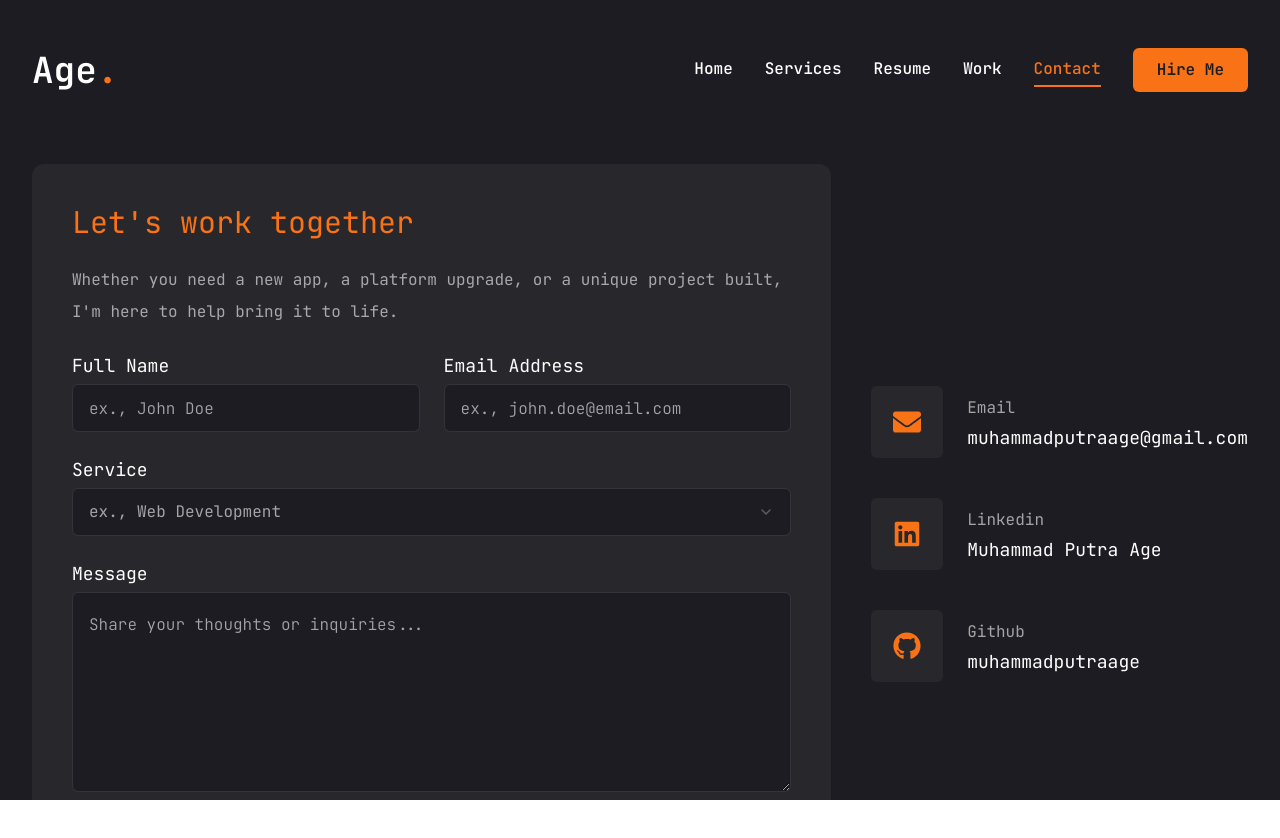
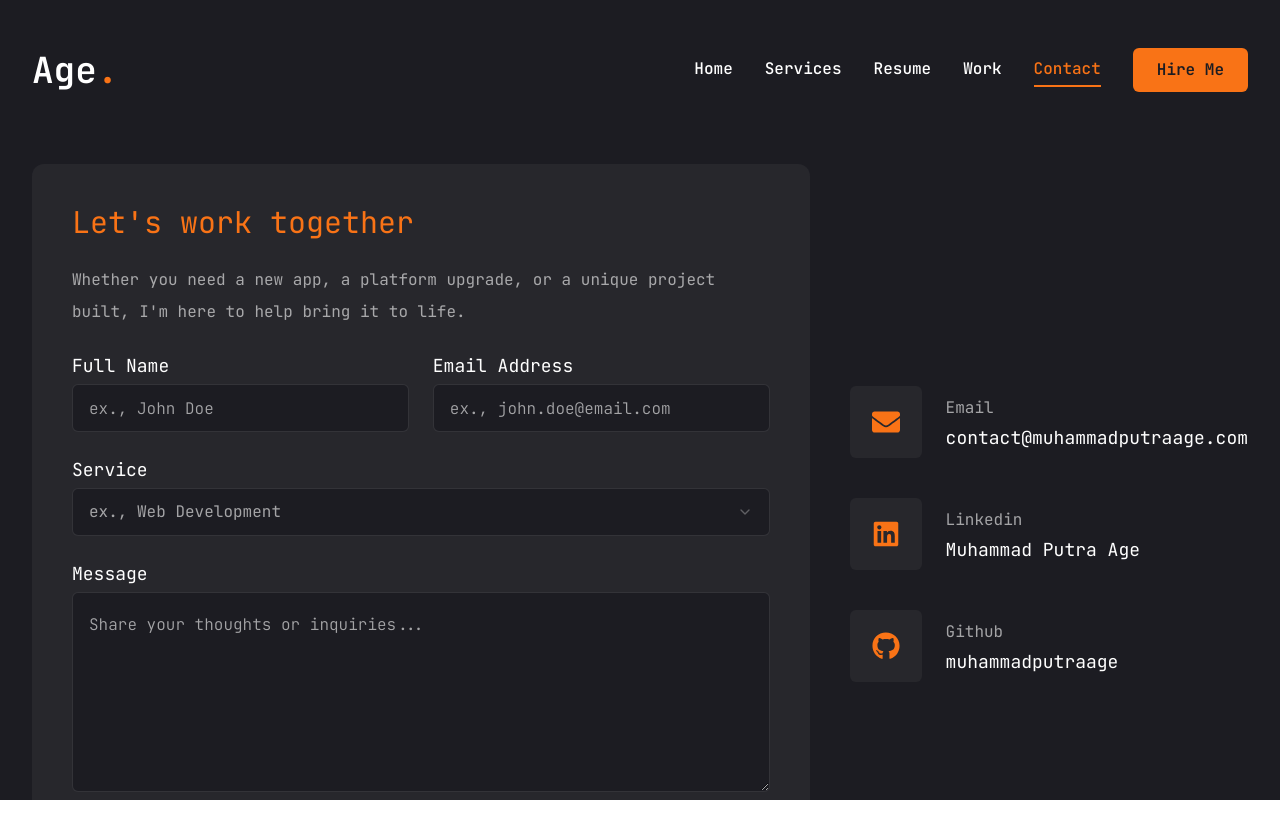
Before and after one commit to MuhammadPutraAge/muhammadputraaage.com, a Next.js app: page /contact in a window 1280 px wide. Shown: the top 838 px of the page. Built offline with nearby package versions, Linux system fonts and the light colour scheme.

Commit message:
update email

```diff
--- a/constants/index.tsx
+++ b/constants/index.tsx
@@ -77,7 +77,7 @@ export const ABOUT = {
     },
     {
       fieldName: "Email",
-      fieldValue: "muhammadputraage@gmail.com",
+      fieldValue: "contact@muhammadputraage.com",
     },
     {
       fieldName: "Experience",
@@ -207,7 +207,7 @@ export const INFO = [
   {
     icon: <FaEnvelope />,
     title: "Email",
-    value: "muhammadputraage@gmail.com",
+    value: "contact@muhammadputraage.com",
   },
   {
     icon: <FaLinkedin />,
```
